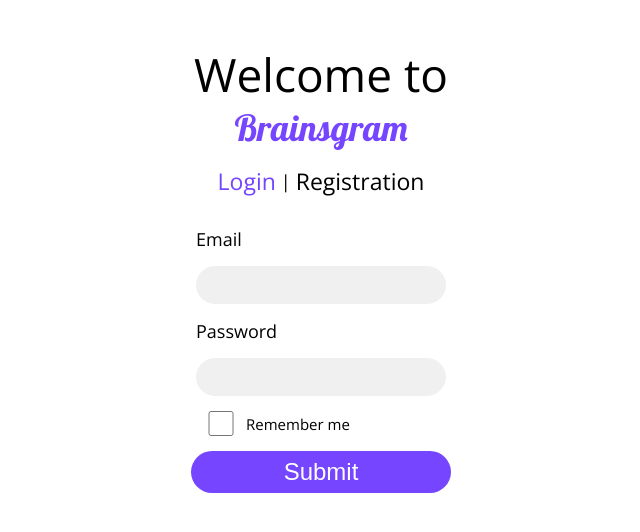
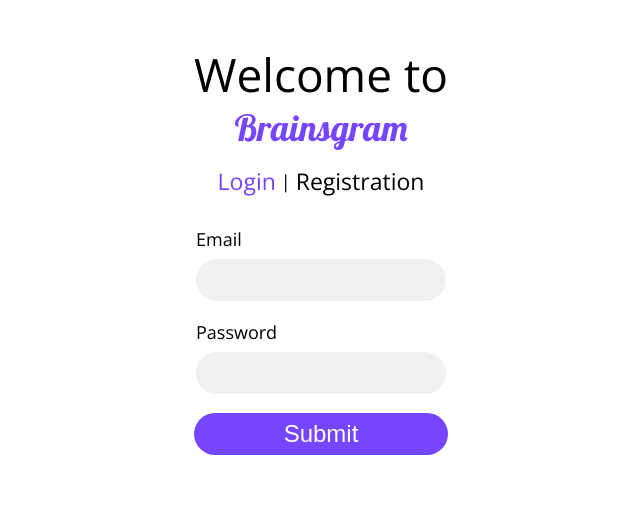
Before and after one commit to wwghst/BrainsGram, a React (Create React App) app: page / in a window 1280 px wide. Shown: the top 532 px of the page, without its empty margins (319-959 px from the left). Built offline with nearby package versions, Linux system fonts and the light colour scheme.

Commit message:
Added login and registratino logic

```diff
--- a/src/app/App.js
+++ b/src/app/App.js
@@ -4,16 +4,16 @@
 import ProfilePage from '../pages/ProfilePage';
 import LoginForm from '../components/auth/loginForm/LoginForm'
 import SignInForm from '../components/auth/signInForm/SignInForm'
-import { BrowserRouter as Router, Route, Routes, useLocation } from "react-router-dom";
+import { BrowserRouter as Router, Route, Routes, useLocation, useNavigate } from "react-router-dom";
 
 
 import './App.scss';
 import '../styles/Global.scss'
 
-
 function MainLayout() {
   const location = useLocation();
-  const hideSidebarAndFooter = ["/" , "/registration"].includes(location.pathname);
+  const hideSidebarAndFooter = ["/", "/registration"].includes(location.pathname);
+
 
   return (
     <div className="app">
--- a/src/components/auth/loginForm/LoginForm.js
+++ b/src/components/auth/loginForm/LoginForm.js
@@ -1,77 +1,93 @@
-import { Formik, Form, useField } from 'formik';
+import React, { useState, useEffect } from 'react';
+import { NavLink } from 'react-router-dom';
+import './LoginForm.scss';
+import { useFormik } from 'formik';
 import * as Yup from 'yup';
-import { NavLink } from 'react-router-dom';
+import InputBlock from '../signInForm/components/InputBlock/InputBlock';
 import { Button } from '../../../shared';
-import './LoginForm.scss';
+import { usePost } from '../../../hooks/usePost';
+import { useNavigate } from 'react-router-dom';
 
-const MyTextInput = ({ label, ...props }) => {
-  const [field, meta] = useField(props);
-  return (
-    <>
-      <label htmlFor={props.name} className="logForm__label">
-        {label}
-      </label>
-      <input {...props} {...field} />
-      {meta.touched && meta.error ? <div className="error">{meta.error}</div> : null}
-    </>
-  );
+const inputArray = [
+  { type: 'text', name: 'email' },
+  { type: 'text', name: 'password' },
+];
+
+const LoginForm = () => {
+  const [isLoggedIn, setIsLoggedIn] = useState(false);
+  const [response, setResponse] = useState(null);
+  const [error, setError] = useState(null);
+  const { request } = usePost();
+  const navigate = useNavigate();
+
+  const form = useFormik({
+    initialValues: {
+      email: '',
+      password: '',
+    },
+    validationSchema: Yup.object({
+      email: Yup.string().email('Invalid email address').required('Email is required'),
+      password: Yup.string().min(8, 'Password must be at least 8 characters').required('Password is required'),
+    }),
+    onSubmit: async (values) => {
+      await postData(values.email, values.password);
+    },
+  });
+
+  const postData = async (email, password) => {
+    try {
+      const payload = { email, password };
+      const data = await request('http://localhost:8080/auth/login', 'POST', JSON.stringify(payload));
+      localStorage.setItem('token', data.token)
+      setIsLoggedIn(true)
+      setResponse(data);
+      setError(null);
+    } catch (e) {
+      setError(e.message);
+    }
   };
 
-const MyCheckbox = ({ children, ...props }) => {
-  const [field, meta] = useField({ ...props, type: 'checkbox' });
+  useEffect(() => {
+    if (response) {
+      console.log('Response received:', response);
+    }
+  }, [response]);
+
+  useEffect(() => {
+    if (isLoggedIn) {
+      navigate('/home');
+    }
+  }, [isLoggedIn, navigate]);
+
   return (
-    <>
-      <label className="checkbox">
-        <input type="checkbox" {...props} {...field} className="checkbox__box" />
-        {children}
-      </label>
-
-      {meta.touched && meta.error ? <div className="error">{meta.error}</div> : null}
-    </>
-  );
-};
-
-const LoginForm = () => {
-  return (
-    <Formik
-      initialValues={{
-        email: '',
-        password: '',
-      }}
-      validationSchema={Yup.object({
-        email: Yup.string().email('Wrong mail').required('Email is required!'),
-        password: Yup.string().min(8, 'Minimum 8 characters to fill').required('Password is required!'),
-      })}
-      onSubmit={(values) => console.log(values)}
-    >
-      <Form className="logForm">
+    <form className="logForm" onSubmit={form.handleSubmit}>
       <div className="logForm__tittles">
         <span className="logForm__tittle">Welcome to </span>
         <span className="logForm__tittle--font">Brainsgram</span>
       </div>
       <div className="logForm__links">
-          <NavLink
-          to='/'
-          className="logForm__link logForm__link--active">
-            Login
-          </NavLink>
+        <NavLink to='/' className="logForm__link logForm__link--active">Login</NavLink>
         <span className="logForm__stick">|</span>
-          <NavLink
-            to='/registration'
-            className="logForm__link">
-            Registration
-          </NavLink>
+        <NavLink to='/registration' className="logForm__link">Registration</NavLink>
       </div>
       <div className="logForm__inputs">
-          <MyTextInput label="Email" id="email" name="email" type="text" />
-          <MyTextInput label="Password" id="password" name="password" type="text" />
-          <MyCheckbox name="remember">Remember me</MyCheckbox>
+        {inputArray.map((input, index) => (
+          <InputBlock
+            key={index}
+            {...input}
+            value={form.values[input.name]}
+            onChange={(e) => form.setFieldValue(input.name, e.target.value)}
+            error={form.errors[input.name]}
+          >
+            {input.name}
+          </InputBlock>
+        ))}
       </div>
-        <Button style={{ width: 260 }} type="submit">
+      <Button className='logForm__btn' type="submit">
         Submit
       </Button>
-      </Form>
-    </Formik>
+      {error && <div className="error_message">{error}</div>}
+    </form>
   );
 };
 
--- a/src/components/auth/loginForm/LoginForm.scss
+++ b/src/components/auth/loginForm/LoginForm.scss
@@ -54,31 +54,20 @@
         font-family: "Open Sans", sans-serif;
     }
 
+    &__block{
+        display: flex;
+        flex-direction: column;
+        gap: 15px;
+    }
+
     &__inputs{
+        width: 250px;
         display: flex;
         flex-direction: column;
         align-items: start;
         justify-content: start;
         gap: 15px;
         margin-top: 15px;
-    }
-
-    input[type="text"] {
-        width: 250px;
-        height: 38px;
-        padding: 0.5rem;
-        background-color: #F0F0F0;
-        text-align: start;
-        border: 1px solid #F0F0F0;
-        border-radius: 50px;
-
-        &:hover{
-            border: 1px solid #7545FF;
-        }
-    }
-
-    input[type="checkbox"] {
-        cursor: pointer;
     }
 
 
@@ -90,20 +79,6 @@
     }
 }
 
-.checkbox{
-    display: flex;
-    align-items: center;
-    justify-content: center;
-    font-size: 15px;
-    font-family: "Open Sans", sans-serif;
-    color: #000000;
-
-    &__box{
-        width: 50px;
-        height: 25px;
-
-    }
-}
 
 .error{
     color: red;
--- a/src/components/auth/signInForm/SignInForm.js
+++ b/src/components/auth/signInForm/SignInForm.js
@@ -1,37 +1,66 @@
-import React, { useState } from 'react';
+import React, { useState, useEffect } from 'react';
 import { NavLink } from 'react-router-dom';
 import './SignInForm.scss';
 import { useFormik } from 'formik';
 import { SignInSchema } from './constans/SignInSchema';
 import InputBlock from './components/InputBlock/InputBlock';
 import { Button } from '../../../shared';
-
+import { usePost } from '../../../hooks/usePost';
+import { useNavigate } from 'react-router-dom';
 
 const inputArray = [
   { type: 'text', name: 'name' },
   { type: 'email', name: 'email' },
   { type: 'password', name: 'password' },
-  { type: 'password', name: 'confirm password' },
+  { type: 'password', name: 'confirmPassword' },
 ];
 
 const SignInForm = () => {
-  const useForm = (form) => ({ ...useFormik(form)});
+  const [isLoggedIn, setIsLoggedIn] = useState(false);
+  const [response, setResponse] = useState(null);
+  const [error, setError] = useState(null);
+  const { request } = usePost();
+  const navigate = useNavigate();
 
-
-  const form = useForm({
+  const form = useFormik({
     initialValues: {
       name: '',
       email: '',
       password: '',
-      'confirm password': '',
+      confirmPassword: '',
     },
     validationSchema: SignInSchema,
-    onSubmit: (values) => onSubmit(values),
+    onSubmit: async (values) => {
+      await postData(values.email, values.password);
+    },
   });
 
-  const onSubmit = (values) => {
-    alert(JSON.stringify(values));
+  const postData = async (email, password) => {
+    try {
+      const payload = { email, password };
+      console.log('Sending payload:', payload);
+      const data = await request('http://localhost:8080/auth/register', 'POST', JSON.stringify(payload));
+      localStorage.setItem('token', data.token)
+      setIsLoggedIn(true)
+      setResponse(data);
+      setError(null);
+    } catch (e) {
+      setError(e.message);
+    }
   };
+
+  useEffect(() => {
+    if (response) {
+      console.log('Response received:', response);
+    }
+  }, [response]);
+
+  useEffect(() => {
+    if (isLoggedIn) {
+      navigate('/home');
+    }
+  }, [isLoggedIn, navigate]);
+
 
   return (
     <div className="wrapper">
@@ -41,35 +70,28 @@
           <span className="signForm__tittle--font">Brainsgram</span>
         </div>
         <div className="signForm__links">
-        <NavLink
-          to='/'
-          className="signForm__link">
-            Login
-          </NavLink>
+          <NavLink to='/' className="signForm__link">Login</NavLink>
           <span className="signForm__stick">|</span>
-          <NavLink
-            to='/registration'
-            className="signForm__link signForm__link--active">
-            Registration
-          </NavLink>
+          <NavLink to='/registration' className="signForm__link signForm__link--active">Registration</NavLink>
         </div>
-        <div className={'form_block'}>
+        <div className="form_block">
           <div className="signForm__inputs">
             {inputArray.map((input, index) => (
               <InputBlock
                 key={index}
                 {...input}
-                values={form.values[input.name]}
-                onChange={(e) => form.setFieldValue(`${input.name}`, e.target.value)}
+                value={form.values[input.name]}
+                onChange={(e) => form.setFieldValue(input.name, e.target.value)}
                 error={form.errors[input.name]}
               >
                 {input.name}
               </InputBlock>
             ))}
           </div>
-          <Button className={'signForm__btn'} type="submit">
+          <Button className='signForm__btn' type="submit">
             Submit
           </Button>
+          {error && <div className="error_message">{error}</div>}
         </div>
       </form>
     </div>
--- a/src/components/auth/signInForm/constans/SignInSchema.js
+++ b/src/components/auth/signInForm/constans/SignInSchema.js
@@ -15,7 +15,7 @@
     .string()
     .required('Password is required')
     .min(8, 'The name is too short'),
-  'confirm password': yup
+  'confirmPassword': yup
     .string()
     .required('Password is required')
     .oneOf([yup.ref('password'), null], 'Password mismatch'),
--- /dev/null
+++ b/src/hooks/usePost.js
@@ -0,0 +1,23 @@
+import { useCallback } from 'react';
+
+export const usePost = () => {
+    const request = useCallback(async (url, method = 'POST', body, headers = {
+        'Content-Type': 'application/json'
+    }) => {
+        try {
+            const response = await fetch(url, { method, body, headers });
+
+            if (!response.ok) {
+                const errorData = await response.json();
+                throw new Error(`Could not fetch ${url}, status: ${response.status}, message: ${errorData.message}`);
+            }
+
+            const data = await response.json();
+            return data;
+        } catch (e) {
+            throw e;
+        }
+    }, []);
+
+    return { request };
+};
```
Lines whose indentation alone changed are shown as unchanged.
